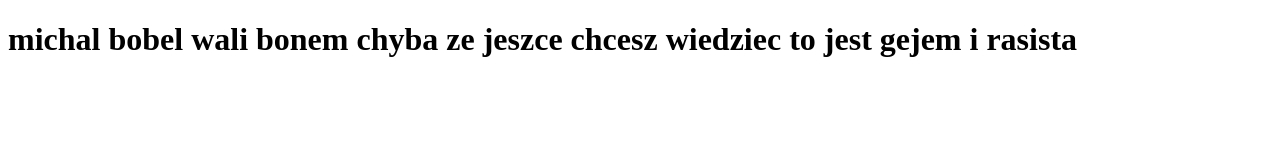
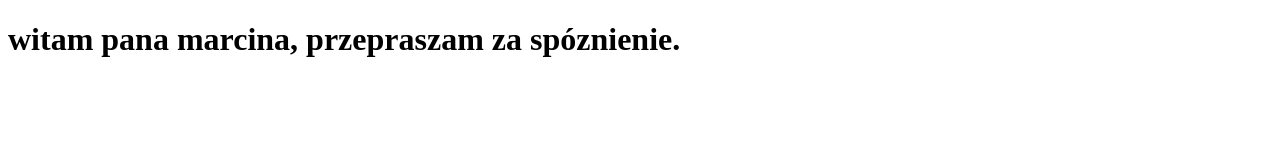
Before and after one commit to DuChowny/zadanie, a plain HTML site: page index.html in a window 1280 px wide. Drawn offline with Linux system fonts and the light colour scheme.

Commit message:
Update index.html

```diff
--- a/index.html
+++ b/index.html
@@ -10,8 +10,7 @@
 </head>
 <body>
     <h1>
-        michal bobel wali bonem
-        chyba ze jeszce chcesz wiedziec to jest gejem i rasista
+        witam pana marcina, przepraszam za spóznienie.
     </h1>
 </body>
 </html>
```
